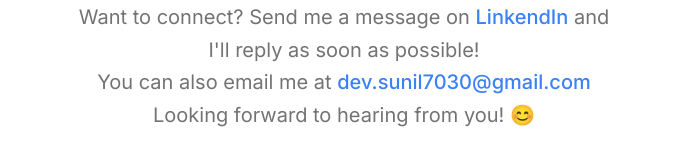
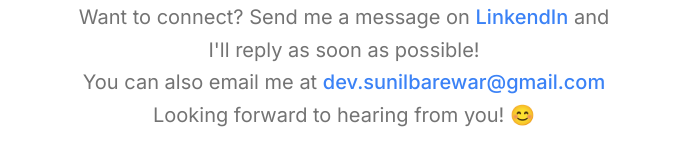
Before and after one commit to SunilBarewar/Portfolio, a Next.js app: page / in a window 1280 px wide. Shown: the part 3275-3435 px from the top of the page, without its empty margins (296-983 px from the left). Built offline with nearby package versions, Linux system fonts and the light colour scheme.

Commit message:
feat: update email and resume URL in resume data for accuracy

```diff
--- a/src/data/resume.tsx
+++ b/src/data/resume.tsx
@@ -1,14 +1,16 @@
 import { Icons } from "@/components/icons";
 import { HomeIcon, NotebookIcon } from "lucide-react";
 
-const MY_EMAIL = "dev.sunil7030@gmail.com";
+export const MY_EMAIL = "dev.sunilbarewar@gmail.com";
+export const RESUME_URL =
+  "https://drive.google.com/drive/folders/1jZRLDjkmFVdr57QxmQOYmwOQcM9nP2Qj";
 
 export const DATA = {
   name: "Sunil Barewar",
   initials: "SB",
-  url: "https://drive.google.com/file/d/14ztArfEumwtO2xT1YWZk6THIviJvL1u-/view?usp=drive_link",
-  location: "San Francisco, CA",
-  locationLink: "https://www.google.com/maps/place/sanfrancisco",
+  url: RESUME_URL,
+  location: "",
+  locationLink: "",
   description:
     "Software Engineer & Mentor. I love building things and helping people. Very active on LinkedIn.",
   summary:
@@ -55,7 +57,7 @@ export const DATA = {
     social: {
       Resume: {
         name: "Resume",
-        url: "https://drive.google.com/file/d/14ztArfEumwtO2xT1YWZk6THIviJvL1u-/view?usp=drive_link",
+        url: RESUME_URL,
         icon: NotebookIcon,
         navbar: true,
       },
@@ -63,14 +65,12 @@ export const DATA = {
         name: "GitHub",
         url: "https://github.com/SunilBarewar",
         icon: Icons.github,
-
         navbar: true,
       },
       LinkedIn: {
         name: "LinkedIn",
         url: "https://www.linkedin.com/in/sunil-barewar/",
         icon: Icons.linkedin,
-
         navbar: true,
       },
       // X: {
@@ -88,9 +88,8 @@ export const DATA = {
       // },
       email: {
         name: "Send Email",
-        url: MY_EMAIL,
+        url: `mailto:${MY_EMAIL}`,
         icon: Icons.email,
-
         navbar: true,
       },
     },
```
